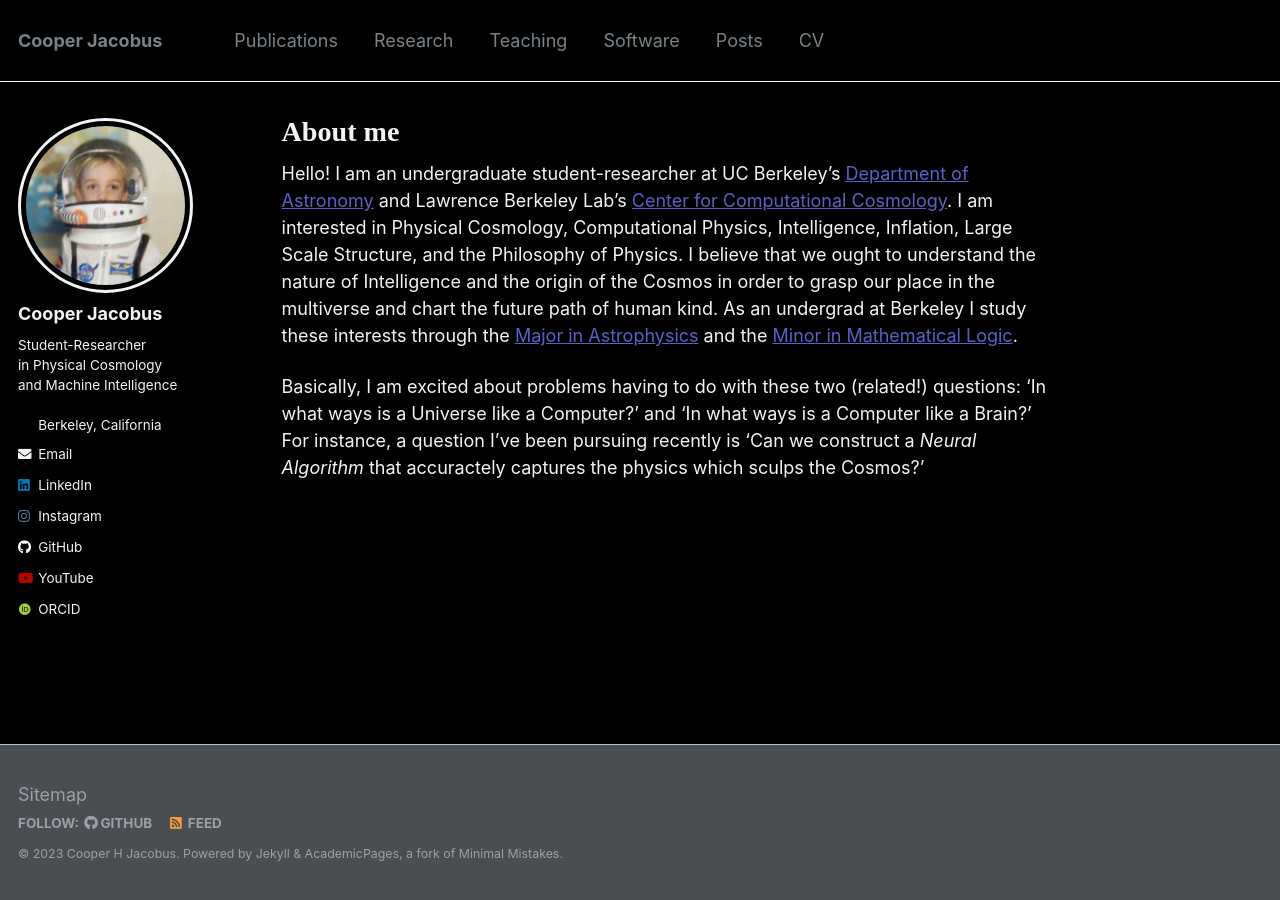
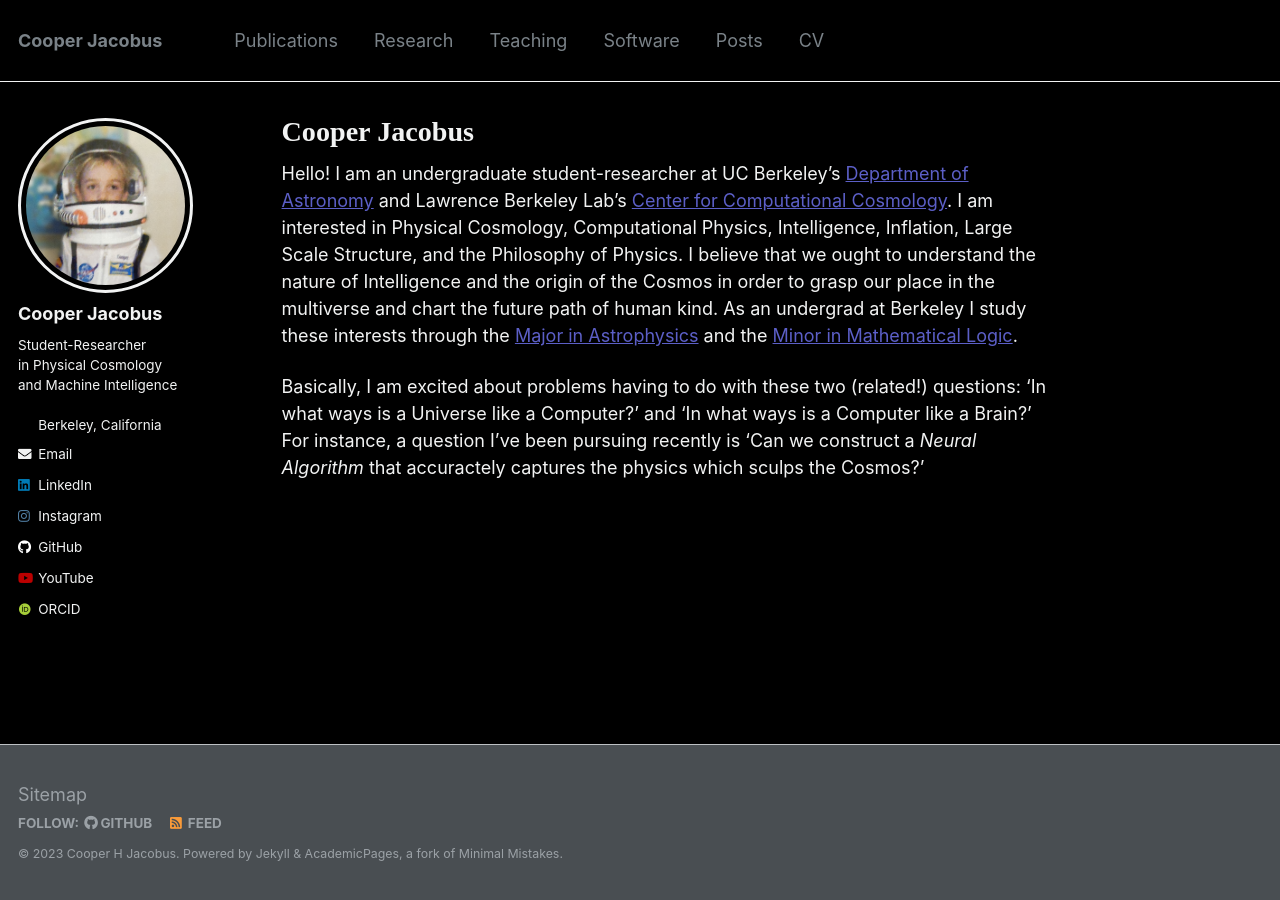
Before and after one commit to c-jacobus/c-jacobus.github.io, a Jekyll site: the page built from _pages/about.md, in a window 1280 px wide. Built offline with Jekyll 4.4.1, drawn with Linux system fonts in a browser that asks for light colours; some web fonts are replaced.

Commit message:
Update about.md

```diff
--- a/_pages/about.md
+++ b/_pages/about.md
@@ -1,6 +1,6 @@
 ---
 permalink: /
-title: "About me"
+title: "Cooper Jacobus"
 excerpt: "About me"
 author_profile: true
 redirect_from:
@@ -8,6 +8,8 @@ redirect_from:
   - /about.html
 ---
 
+<meta name="google-site-verification" content="IKWcumIqjiwixMwKcvKIPQm74rjGRsKYL7-2aUKf-14" />
+
 Hello!
 I am an undergraduate student-researcher at UC Berkeley's [Department of Astronomy](https://astro.berkeley.edu/) and Lawrence Berkeley Lab's [Center for Computational Cosmology](https://crd.lbl.gov/divisions/scidata/c3/). I am interested in Physical Cosmology, Computational Physics, Intelligence, Inflation, Large Scale Structure, and the Philosophy of Physics. I believe that we ought to understand the nature of Intelligence and the origin of the Cosmos in order to grasp our place in the multiverse and chart the future path of human kind. As an undergrad at Berkeley I study these interests through the [Major in Astrophysics](http://kartp.astro.berkeley.edu/lib/exe/fetch.php?media=curriculum:undergrad_info_for_web.pdf) and the [Minor in Mathematical Logic](https://guide.berkeley.edu/undergraduate/degree-programs/logic/logic.pdf).
 
```
